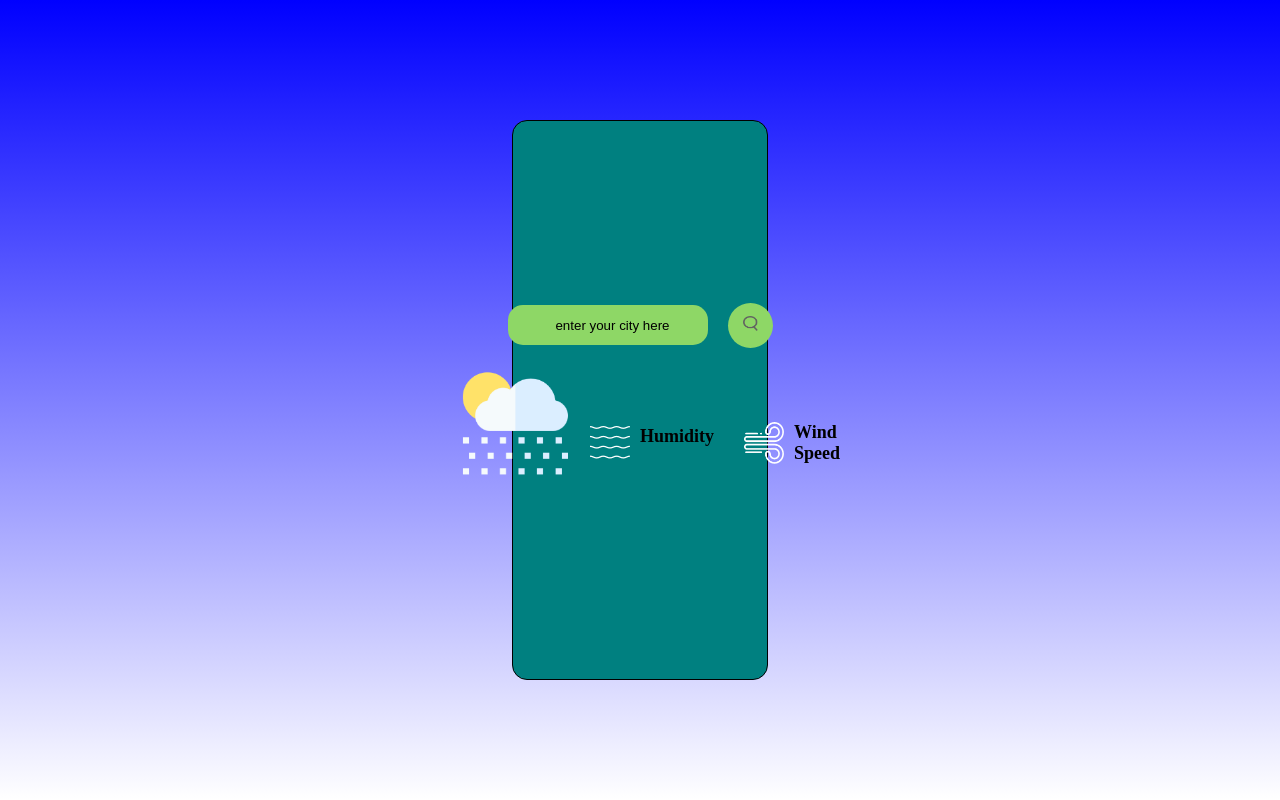
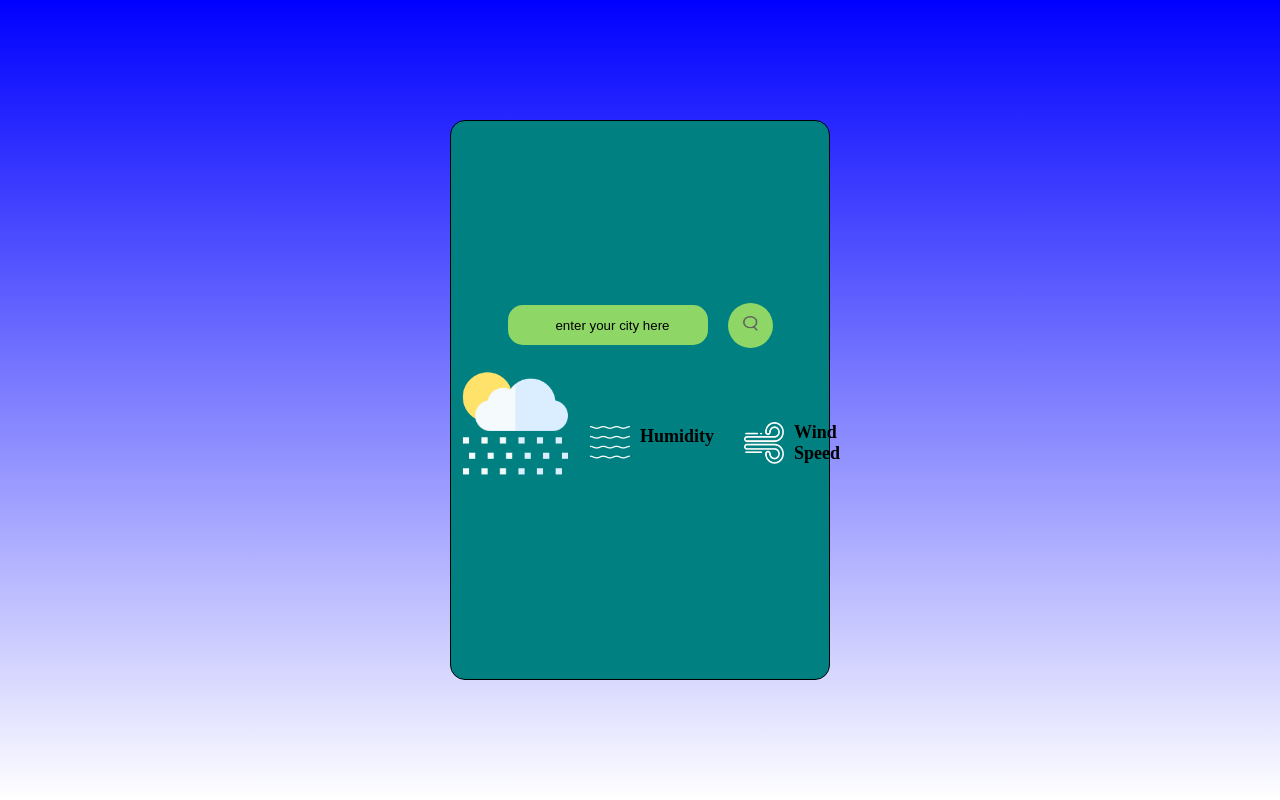
Before and after one commit to ItaiMordekovich/Itai_Mordekovich_JavaScript_Project, a plain HTML site: page JavaScript_Projects/Project2_Weather_App/Weather_App.html in a window 1280 px wide. Drawn offline with Linux system fonts and the light colour scheme; no server answers.

Commit message:
Update style_Weather_App.css

```diff
--- a/JavaScript_Projects/Project2_Weather_App/style/style_Weather_App.css
+++ b/JavaScript_Projects/Project2_Weather_App/style/style_Weather_App.css
@@ -16,7 +16,9 @@ body {
 
 .card {
     width: 20%;
+    min-width: 380px;
     height: 70%;
+    min-height:500px;
     display: flex;
     flex-direction: column;
     justify-content: center;
```
